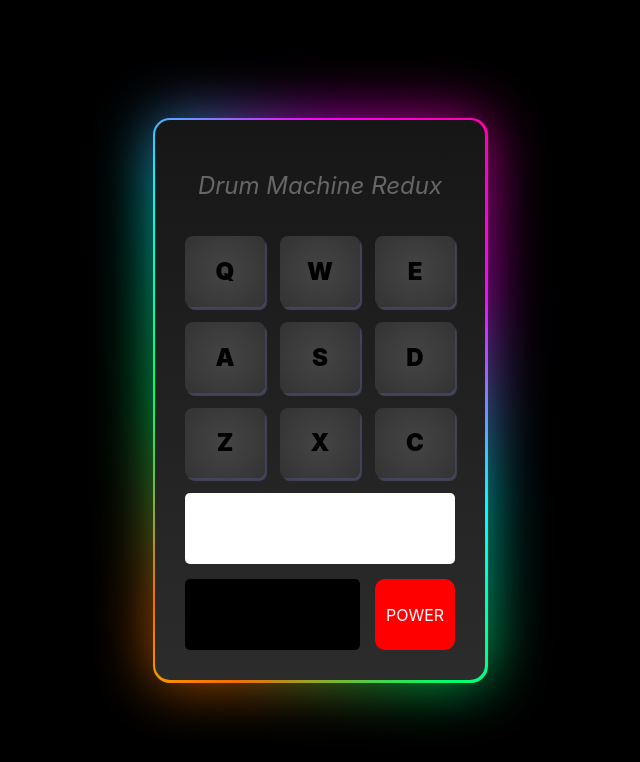
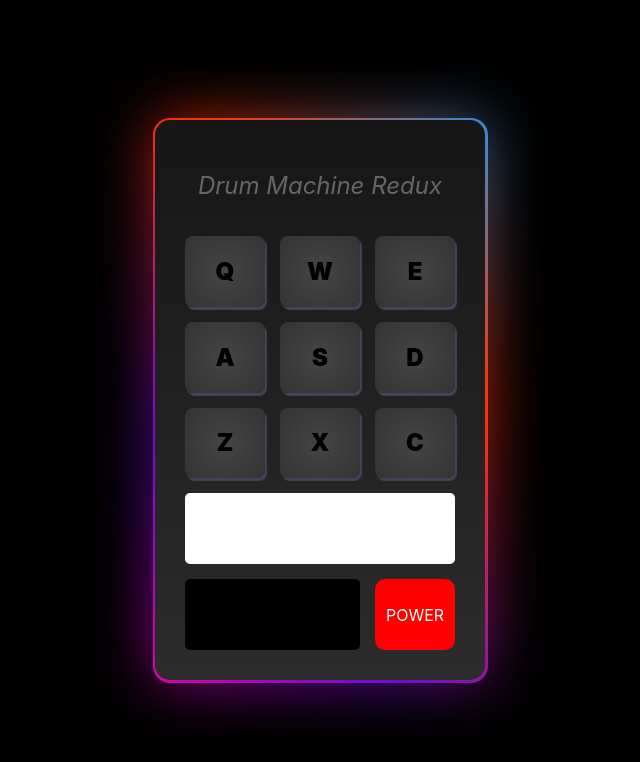
Before and after one commit to MarcinPietkiewicz/drum-machine-redux, a React (Create React App) app: page / in a window 1280 px wide. Shown: the top 762 px of the page, without its empty margins (320-960 px from the left). Built offline with nearby package versions, Linux system fonts and the light colour scheme.

Commit message:
Changed background light color scheme

```diff
--- a/src/App.css
+++ b/src/App.css
@@ -30,12 +30,12 @@ body {
   position: absolute;
   left: -2px;
   top: -2px;
-  background: linear-gradient(45deg, #e6fb04, #ff6600, #00ff66, #00ffff, #ff00ff, #ff0099, #6e0dd0, #ff3300, #099fff, #e6fb04);
-  background-size: 400%;
+  background: linear-gradient(45deg, #e6fb04, #ff6600, #00ff66, #00ffff, #ff00ff, #ff0099, #6e0dd0, #ff3300, #099fff, #e6fb04, #ff6600, #00ff66, #00ffff, #ff00ff, #ff0099, #6e0dd0, #ff3300, #099fff);
+  background-size: 1600%;
   width: calc(100% + 5px);
   height: calc(100% + 5px);
   z-index: -1;
-  animation: animate 30s linear infinite;
+  animation: animate 60s linear infinite;
 }
 
 @keyframes animate{
@@ -43,7 +43,7 @@ body {
     background-position: 0 0;
   }
   50% {
-    background-position: 400% 0;
+    background-position: 200% 0;
   }
   100% {
     background-position: 0 0;
```
